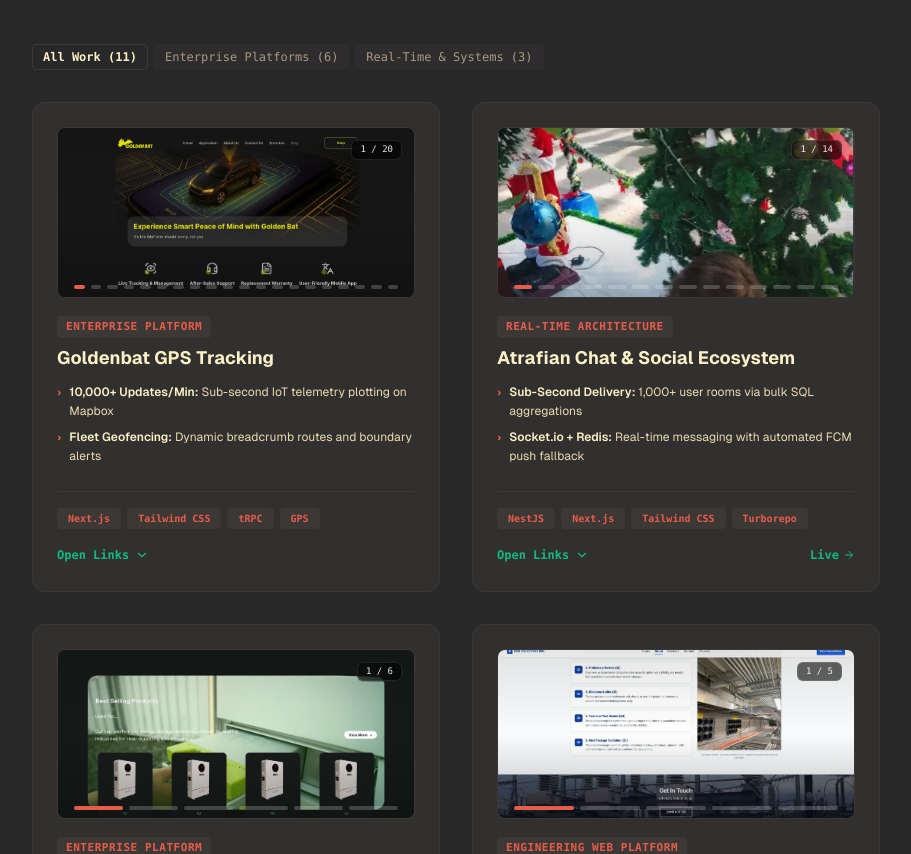
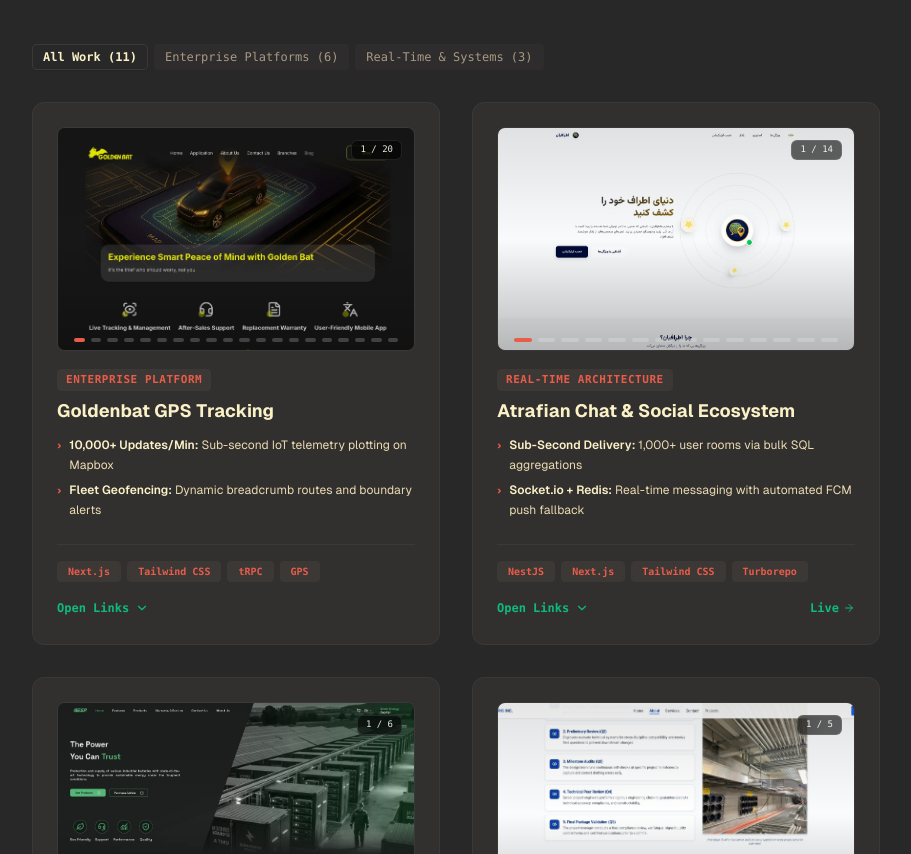
Before and after one commit to parsany/c, a Next.js app: page / in a window 1280 px wide. Shown: the part 720-1574 px from the top of the page, without its empty margins (184-1095 px from the left). Built offline with nearby package versions, Linux system fonts and the light colour scheme.

Commit message:
changed the card layouts

```diff
--- a/components/ProjectCarousel.tsx
+++ b/components/ProjectCarousel.tsx
@@ -127,7 +127,7 @@ export default function ProjectCarousel({
               sizes="(max-width: 768px) 100vw, 50vw"
               priority={index === 0}
               onError={() => setFailedImages((prev) => ({ ...prev, [index]: true }))}
-              className="object-cover pointer-events-none"
+              className="object-cover object-top pointer-events-none"
             />
           )}
         </motion.div>
--- a/components/ProjectDetailClient.tsx
+++ b/components/ProjectDetailClient.tsx
@@ -359,7 +359,7 @@ export default function ProjectDetailClient({ project }: ProjectDetailClientProp
                       draggable={false}
                       onDragStart={(e) => e.preventDefault()}
                       onError={() => setFailedImages((prev) => ({ ...prev, [activeIndex]: true }))}
-                      className="object-cover pointer-events-none"
+                      className="object-cover object-top pointer-events-none"
                     />
                   )}
                 </motion.div>
--- a/components/ProjectList.tsx
+++ b/components/ProjectList.tsx
@@ -156,7 +156,7 @@ function ProjectCard({
         onMouseLeave={onMouseLeave}
       >
         <div className="space-y-4">
-          <div className="aspect-[2.1/1] w-full rounded-lg overflow-hidden border border-theme-border bg-theme-btnExploreBg relative z-10">
+          <div className="aspect-[16/10] w-full rounded-lg overflow-hidden border border-theme-border bg-theme-btnExploreBg relative z-10">
             {imagesList.length > 0 ? (
               slug ? (
                 <Link href={`/projects/${slug}`} prefetch={true} className="block w-full h-full">
--- a/data/projects/am.ts
+++ b/data/projects/am.ts
@@ -226,9 +226,9 @@ export const ProjectProfessional: ProfessionalProject[] = [
     description:
       "Իրական ժամանակի չաթ հավելված բջջային տարբերակով: WebSockets հաղորդագրությունների համար, Redis քեշավորման համար և ռադարային քարտեզ:",
     date: "Jan 2026 – Mar 2026",
-    image: "/professional/atrafian/im0.webp",
+    image: "/professional/atrafian/im13.webp",
     project_image: [
-      "/professional/atrafian/im0.webp",
+      "/professional/atrafian/im13.webp",
       "/professional/atrafian/im1.webp",
       "/professional/atrafian/im2.webp",
       "/professional/atrafian/im3.webp",
@@ -241,7 +241,7 @@ export const ProjectProfessional: ProfessionalProject[] = [
       "/professional/atrafian/im10.webp",
       "/professional/atrafian/im11.webp",
       "/professional/atrafian/im12.webp",
-      "/professional/atrafian/im13.webp",
+      "/professional/atrafian/im0.webp",
     ],
     tag: [
       "NestJS",
--- a/data/projects/de.ts
+++ b/data/projects/de.ts
@@ -230,9 +230,9 @@ export const ProjectProfessional: ProfessionalProject[] = [
     description:
       "Echtzeit-Chat-App mit nativer mobiler Distribution. WebSockets für Messaging, Redis für Caching und eine maßgeschneiderte Radar-Entdeckungskarte.",
     date: "Jan 2026 – Mar 2026",
-    image: "/professional/atrafian/im0.webp",
+    image: "/professional/atrafian/im13.webp",
     project_image: [
-      "/professional/atrafian/im0.webp",
+      "/professional/atrafian/im13.webp",
       "/professional/atrafian/im1.webp",
       "/professional/atrafian/im2.webp",
       "/professional/atrafian/im3.webp",
@@ -245,7 +245,7 @@ export const ProjectProfessional: ProfessionalProject[] = [
       "/professional/atrafian/im10.webp",
       "/professional/atrafian/im11.webp",
       "/professional/atrafian/im12.webp",
-      "/professional/atrafian/im13.webp",
+      "/professional/atrafian/im0.webp",
     ],
     tag: [
       "NestJS",
--- a/data/projects/en.ts
+++ b/data/projects/en.ts
@@ -230,9 +230,9 @@ export const ProjectProfessional: ProfessionalProject[] = [
     description:
       "Real-time chat app with a native mobile build. WebSockets for messaging, Redis for caching, and a custom radar-based discovery map.",
     date: "Jan 2026 – Mar 2026",
-    image: "/professional/atrafian/im0.webp",
+    image: "/professional/atrafian/im13.webp",
     project_image: [
-      "/professional/atrafian/im0.webp",
+      "/professional/atrafian/im13.webp",
       "/professional/atrafian/im1.webp",
       "/professional/atrafian/im2.webp",
       "/professional/atrafian/im3.webp",
@@ -245,7 +245,7 @@ export const ProjectProfessional: ProfessionalProject[] = [
       "/professional/atrafian/im10.webp",
       "/professional/atrafian/im11.webp",
       "/professional/atrafian/im12.webp",
-      "/professional/atrafian/im13.webp",
+      "/professional/atrafian/im0.webp",
     ],
     tag: [
       "NestJS",
--- a/data/projects/ru.ts
+++ b/data/projects/ru.ts
@@ -226,9 +226,9 @@ export const ProjectProfessional: ProfessionalProject[] = [
     description:
       "Приложение для чата в реальном времени с нативной мобильной сборкой. WebSockets для сообщений, Redis для кэширования и радарная карта поиска пользователей.",
     date: "Jan 2026 – Mar 2026",
-    image: "/professional/atrafian/im0.webp",
+    image: "/professional/atrafian/im13.webp",
     project_image: [
-      "/professional/atrafian/im0.webp",
+      "/professional/atrafian/im13.webp",
       "/professional/atrafian/im1.webp",
       "/professional/atrafian/im2.webp",
       "/professional/atrafian/im3.webp",
@@ -241,7 +241,7 @@ export const ProjectProfessional: ProfessionalProject[] = [
       "/professional/atrafian/im10.webp",
       "/professional/atrafian/im11.webp",
       "/professional/atrafian/im12.webp",
-      "/professional/atrafian/im13.webp",
+      "/professional/atrafian/im0.webp",
     ],
     tag: [
       "NestJS",
```
